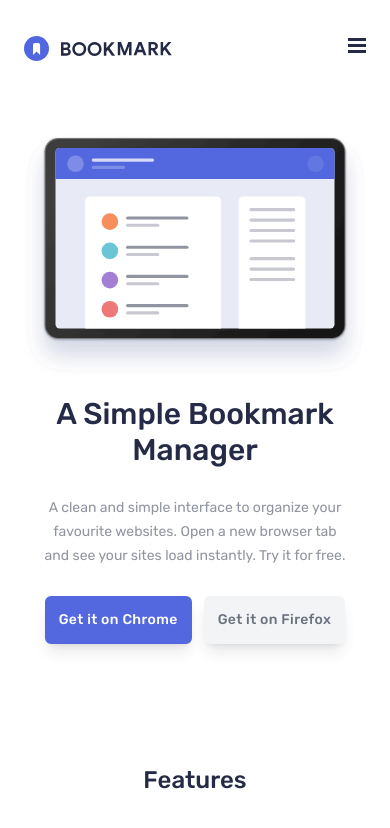
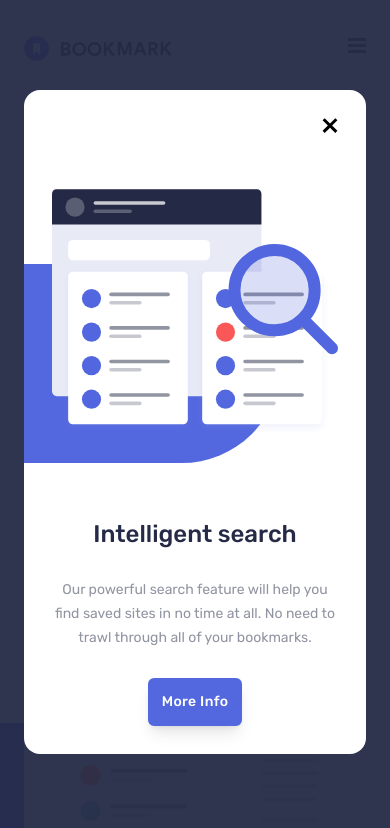
Before and after one commit to KarolKotomski/Bookmark-Manager, a React (Create React App) app: page / in a window 390 px wide. Shown: the top 828 px of the page. Built offline with nearby package versions, Linux system fonts and the light colour scheme.

Commit message:
Background Shape modified, variants created. Banner Hero and PopUpModal revised due to that fact.

```diff
--- a/src/App.tsx
+++ b/src/App.tsx
@@ -9,7 +9,7 @@ import PopUpModal from "./components/PopUpModal";
 import { useEffect, useState } from "react";
 
 function App() {
-  const [isModalActive, setIsModalActive] = useState(false);
+  const [isModalActive, setIsModalActive] = useState(true);
 
   // const handleMouseEnter = (event: any) => {
   //   const mouseY = event.clientY;
@@ -39,10 +39,10 @@ function App() {
   //   };
   // }, []);
 
-  useEffect(() => {
-    // Hide and show vertical scrollbar
-    document.body.style.overflow = isModalActive ? "hidden" : "auto";
-  }, [isModalActive]);
+  // useEffect(() => {
+  //   // Hide and show vertical scrollbar
+  //   document.body.style.overflow = isModalActive ? "hidden" : "auto";
+  // }, [isModalActive]);
 
   return (
     <>
--- a/src/components/BackgroundShape.tsx
+++ b/src/components/BackgroundShape.tsx
@@ -1,5 +1,32 @@
-const BackgroundShape = () => {
-  return <div className="h-full w-full rounded-l-full bg-blueBright"></div>;
+type Props = {
+  shape: number | "pop-up";
+};
+
+const BackgroundShape = ({ shape }: Props) => {
+  let applyStyle;
+
+  if (shape === 1) {
+    applyStyle =
+      "right-[10%] top-[17%] h-[100%] rounded-r-full sm:right-[10%] md:right-[10%] lg:right-[10%] xl:right-[10%] w-screen -z-10";
+  }
+  if (shape === 2) {
+    applyStyle =
+      "right-[18%] top-[17%] h-[95%] rounded-r-full sm:right-[22%] md:right-[27%] lg:right-[15%] xl:right-[12%] w-screen -z-10";
+  }
+  if (shape === 3) {
+    applyStyle =
+      "right-[18%] top-[17%] h-[95%] rounded-r-full sm:right-[22%] md:right-[27%] lg:right-[15%] xl:right-[12%] w-screen -z-10";
+  }
+  if (shape === 4) {
+    applyStyle =
+      "left-[16%] top-[23%] h-[80%] rounded-l-full sm:left-[16%] md:left-[20%] lg:left-[16%] xl:left-[16%] w-screen -z-10";
+  }
+  if (shape === "pop-up") {
+    applyStyle =
+      "right-[20%] top-[30%] h-[80%] rounded-r-full   sm:right-[20%] md:right-[20%] lg:right-[20%] xl:right-[20%] w-screen";
+  }
+
+  return <div className={`absolute bg-blueBright ${applyStyle}`}></div>;
 };
 
 export default BackgroundShape;
--- a/src/components/Banner.tsx
+++ b/src/components/Banner.tsx
@@ -1,3 +1,4 @@
+import BackgroundShape from "./BackgroundShape";
 import SectionHead from "./SectionHead";
 import ButtonStandard from "./buttons/ButtonStandard";
 
@@ -19,7 +20,7 @@ const Banner = ({ content }: Props) => {
   return (
     <>
       <div
-        className={`items-top flex w-full flex-col-reverse pt-5 ${
+        className={`flex w-full flex-col-reverse pt-5 ${
           content.isHero ? "lg:flex-row" : "lg:flex-row-reverse"
         }`}
       >
@@ -30,7 +31,7 @@ const Banner = ({ content }: Props) => {
         >
           <div
             className={`${
-              !content.isHero ? "pt-5 lg:max-w-[80%]" : "xl:max-w[80%]"
+              !content.isHero ? "pt-5 lg:max-w-[80%]" : "xl:max-w-[80%]"
             } flex flex-col`}
           >
             <SectionHead
@@ -56,14 +57,15 @@ const Banner = ({ content }: Props) => {
             </div>
           </div>
         </div>
-        <div className="flex w-full justify-center lg:max-w-[50%] lg:justify-end">
+        <div className="relative flex w-full justify-center lg:max-w-[50%] lg:justify-end">
           <img
             src={content.image}
             alt={content.altText}
-            className={`${content.id === 3 && "pr-[2.375rem]"} ${
+            className={` ${content.id === 3 && "xs:pr-[2.375rem]"} ${
               content.id === 1 && "w-full"
             }`}
           />
+          <BackgroundShape shape={content.id} />
         </div>
       </div>
     </>
--- a/src/components/Hero.tsx
+++ b/src/components/Hero.tsx
@@ -3,8 +3,8 @@ import Banner from "./Banner";
 
 const Hero = () => {
   return (
-    <div className="container pt-4">
-      <Banner content={bannerContentList[3]} />
+    <div className="container py-5">
+      {/* <Banner content={bannerContentList[3]} /> */}
     </div>
   );
 };
--- a/src/components/PopUpModal.tsx
+++ b/src/components/PopUpModal.tsx
@@ -2,6 +2,7 @@ import SectionHead from "./SectionHead";
 import { bannerContentList } from "../data/data";
 import ButtonStandard from "./buttons/ButtonStandard";
 import CloseIcon from "./icons/CloseIcon";
+import BackgroundShape from "./BackgroundShape";
 
 type Props = {
   closeRequest: () => void;
@@ -13,7 +14,10 @@ const PopUpModal = ({ closeRequest }: Props) => {
       ({ header, paragraph, id, buttonText, image, altText }) => {
         if (id === 2) {
           return (
-            <div key={id} className="rounded-2xl bg-white">
+            <div
+              key={id}
+              className="relative overflow-hidden rounded-2xl bg-white"
+            >
               <div className="flex justify-end p-7">
                 <div onClick={closeRequest} className="flex">
                   <CloseIcon fillColor="black" />
@@ -21,10 +25,11 @@ const PopUpModal = ({ closeRequest }: Props) => {
               </div>
               <div
                 key={id}
-                className="grid grid-cols-1  p-7 lg:grid-cols-2 lg:p-10"
+                className="relative grid grid-cols-1 gap-10 p-7 lg:mb-24 lg:grid-cols-2 lg:gap-0 lg:p-10"
               >
-                <div className="mx-auto lg:ml-auto">
-                  <img src={image} alt={altText} />
+                <div className="relative mx-auto lg:ml-auto">
+                  <img src={image} alt={altText} className="relative z-10" />
+                  <BackgroundShape shape="pop-up" />
                 </div>
                 <div className="self-center text-center lg:p-10 lg:text-start">
                   <SectionHead header={header} paragraph={paragraph} />
@@ -49,9 +54,9 @@ const PopUpModal = ({ closeRequest }: Props) => {
     <>
       <div
         onClick={closeRequest}
-        className="fixed bottom-0 left-0 right-0 top-0 z-10 bg-blueDark opacity-95"
+        className="fixed bottom-0 left-0 right-0 top-0 z-30 bg-blueDark opacity-95"
       ></div>
-      <div className="container fixed left-1/2 top-1/2 z-20 -translate-x-1/2 -translate-y-1/2 transform">
+      <div className="container fixed left-1/2 top-1/2 z-40 -translate-x-1/2 -translate-y-1/2 transform">
         {handleModalContentMapping()}
       </div>
     </>
```
